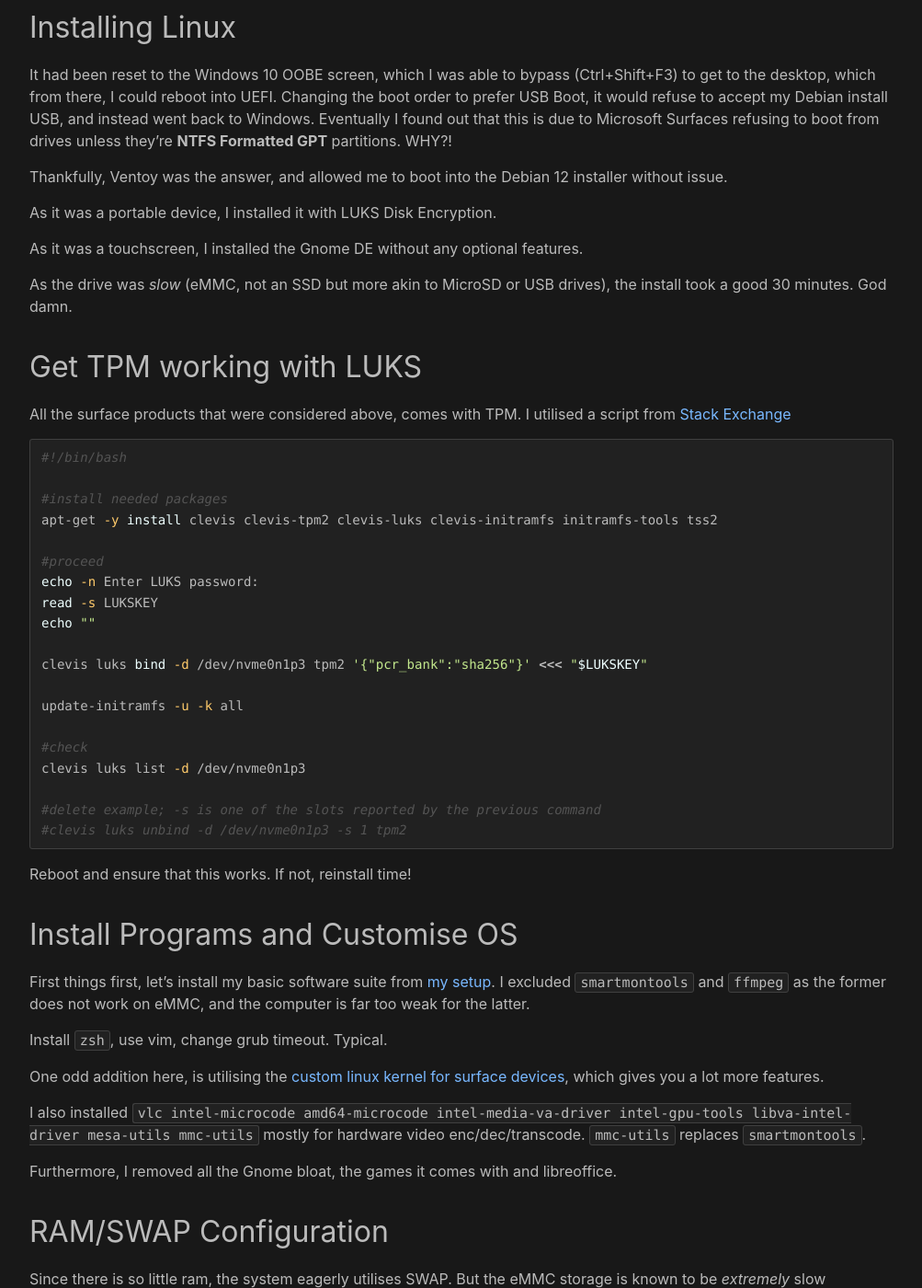
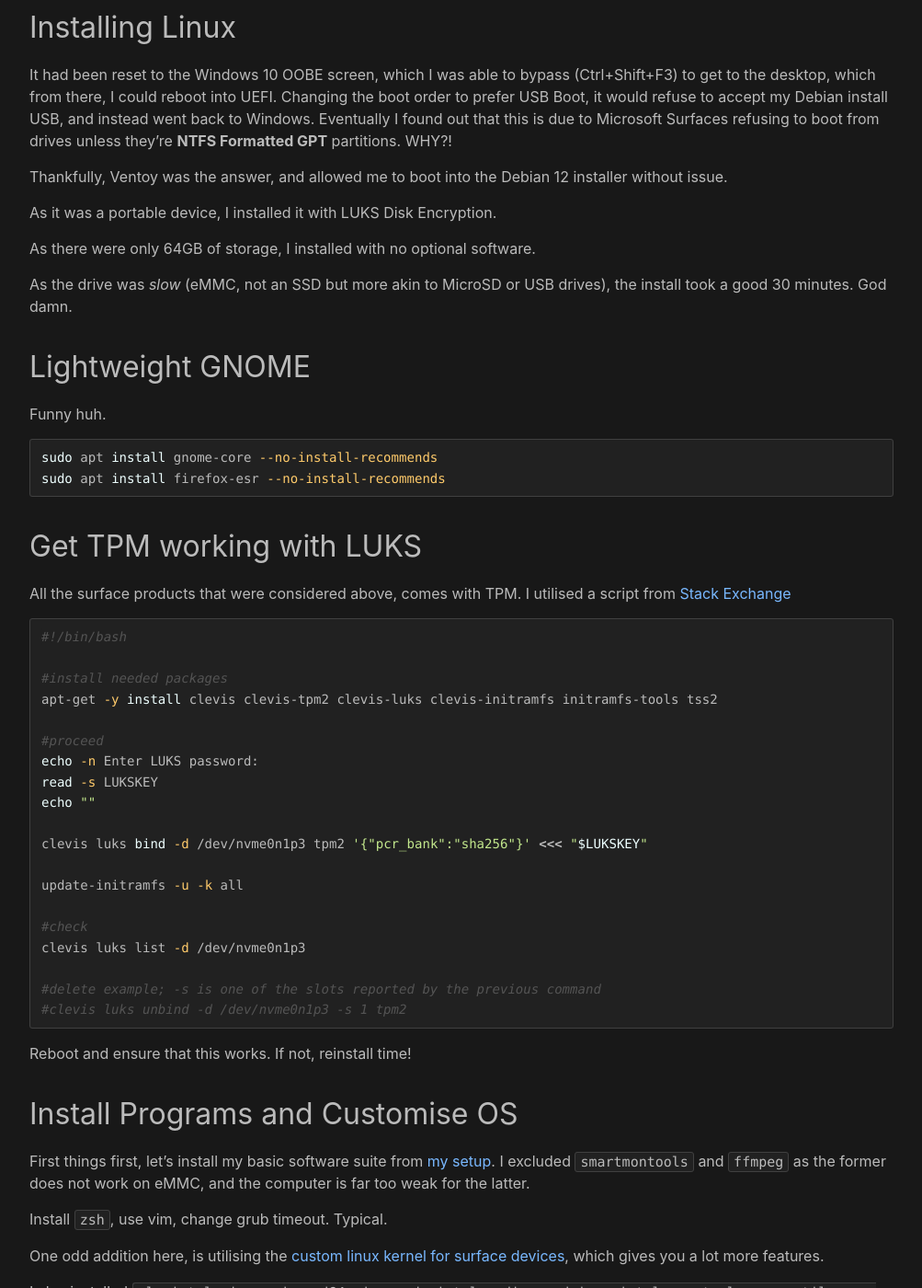
Before and after one commit to Cubie87/cubie87.github.io, a Jekyll site: the page built from posts/2025-surfaceGo/surface.md, in a window 1280 px wide and 1400 px high, scrolled down 798 px. Shown: the whole window at 92% size, without its empty margins (138-1141 px from the left). Built offline with Jekyll 4.4.1, drawn with Linux system fonts in a browser that asks for light colours; our own code applies the rules of GitHub Pages for plain Markdown files; some of the changed text lies outside the part shown.

Commit message:
update surface page

````diff
--- a/posts/2025-surfaceGo/surface.md
+++ b/posts/2025-surfaceGo/surface.md
@@ -26,9 +26,19 @@
 
 As it was a portable device, I installed it with LUKS Disk Encryption.
 
-As it was a touchscreen, I installed the Gnome DE without any optional features.
+As there were only 64GB of storage, I installed with no optional software.
 
 As the drive was _slow_ (eMMC, not an SSD but more akin to MicroSD or USB drives), the install took a good 30 minutes. God damn.
+
+## Lightweight GNOME
+
+Funny huh.
+
+```sh
+sudo apt install gnome-core --no-install-recommends
+sudo apt install firefox-esr --no-install-recommends
+```
+
 
 ## Get TPM working with LUKS
 
@@ -67,7 +77,7 @@
 
 One odd addition here, is utilising the [custom linux kernel for surface devices](https://github.com/linux-surface/linux-surface), which gives you a lot more features.
 
-I also installed `vlc intel-microcode amd64-microcode intel-media-va-driver intel-gpu-tools libva-intel-driver mesa-utils mmc-utils` mostly for hardware video enc/dec/transcode. `mmc-utils` replaces `smartmontools`.
+I also installed `vlc intel-microcode amd64-microcode intel-media-va-driver intel-gpu-tools mesa-utils mmc-utils` mostly for hardware video enc/dec/transcode. `mmc-utils` replaces `smartmontools`.
 
 Furthermore, I removed all the Gnome bloat, the games it comes with and libreoffice.
 
@@ -115,6 +125,12 @@
 
 I have mine set to 125%. Better than Windows fractional scaling.
 
+Disable gnome logout/shutdown prompts
+
+```sh
+gsettings set org.gnome.SessionManager logout-prompt false
+```
+
 
 ### Gnome Extensions
 
````
